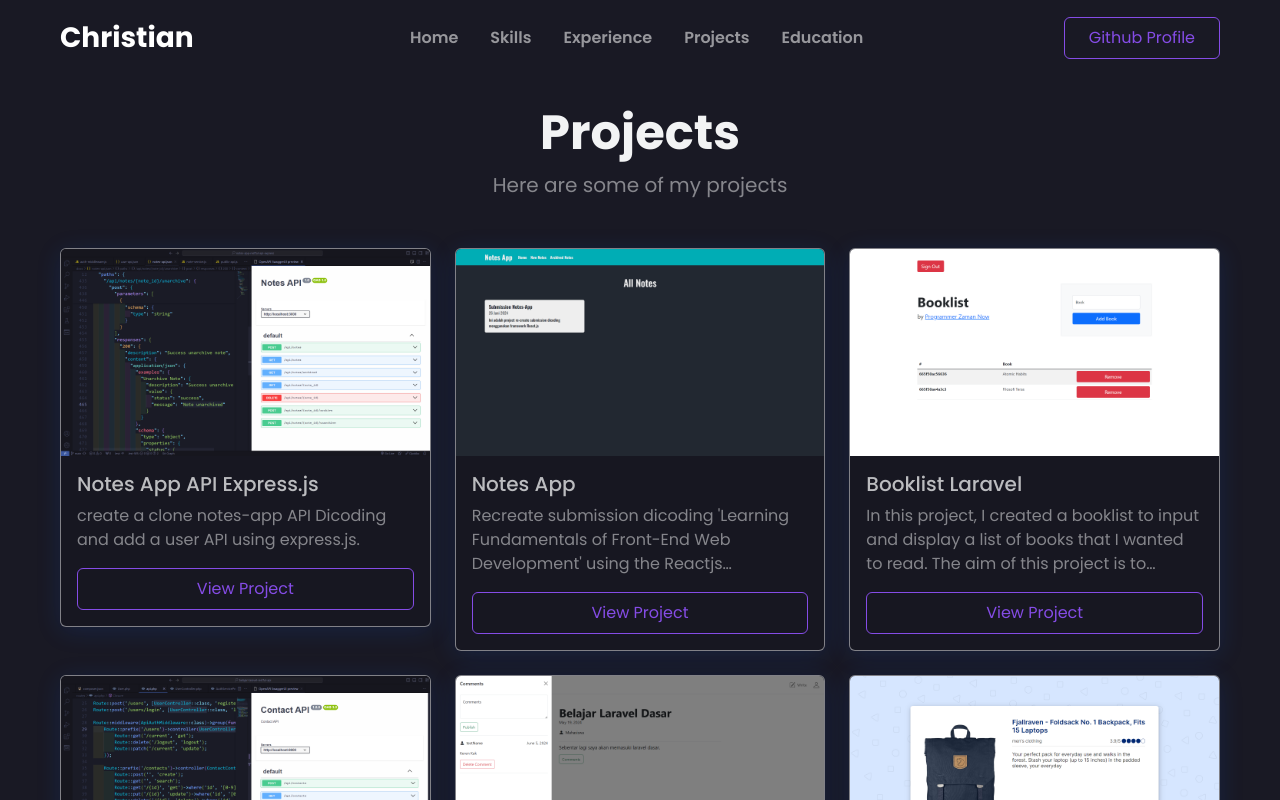
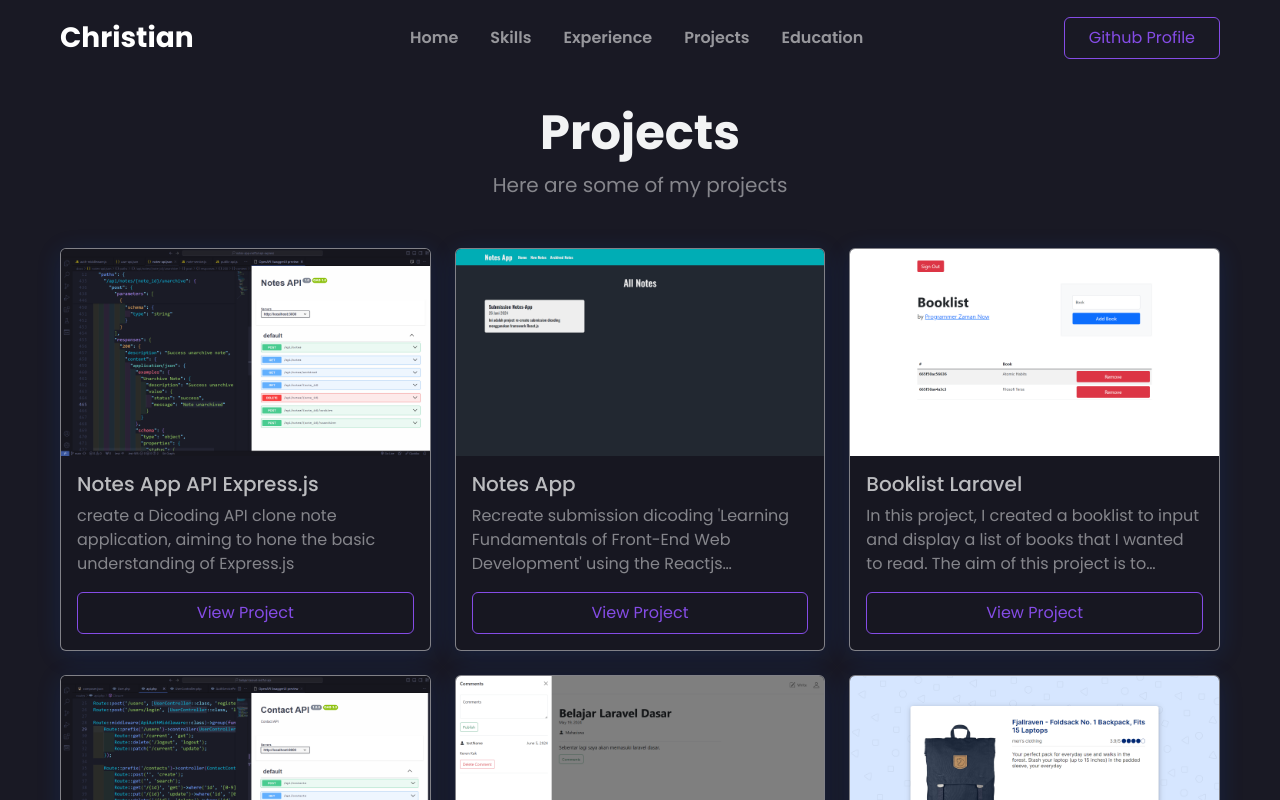
Before and after one commit to Tyn-Tian/Portfolio-Website, a React (Create React App) app: page /projects in a window 1280 px wide. Shown: the top 800 px of the page. Built offline with nearby package versions, Linux system fonts and the light colour scheme.

Commit message:
Refactor: project data

```diff
--- a/src/data/project.js
+++ b/src/data/project.js
@@ -5,7 +5,7 @@ export const projects = [
     url: "/assets/notes_app_api.png",
     href: "https://github.com/Tyn-Tian/Notes-App-RESTful-API-Express",
     describe:
-      "create a clone notes-app API Dicoding and add a user API using express.js.",
+      "create a Dicoding API clone note application, aiming to hone the basic understanding of Express.js",
   },
   {
     title: "Notes App",
```
